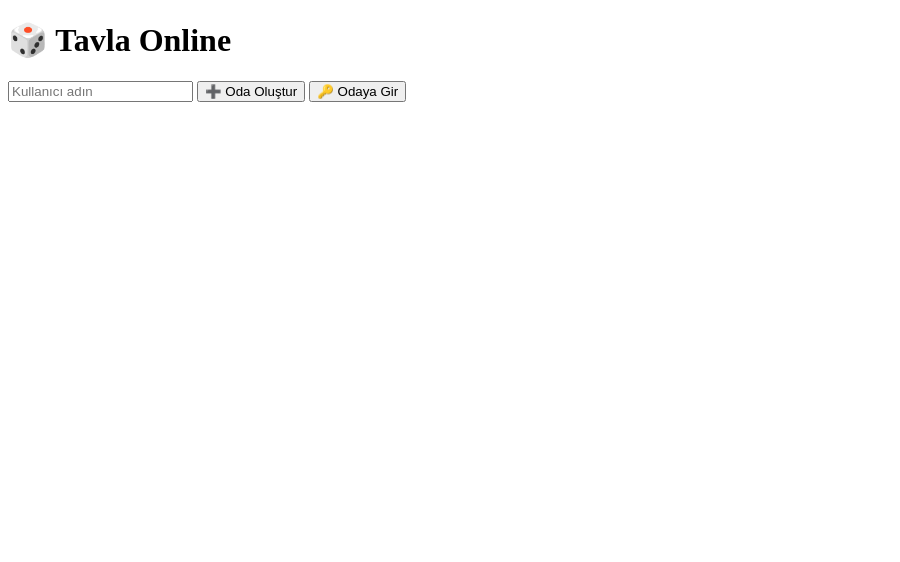
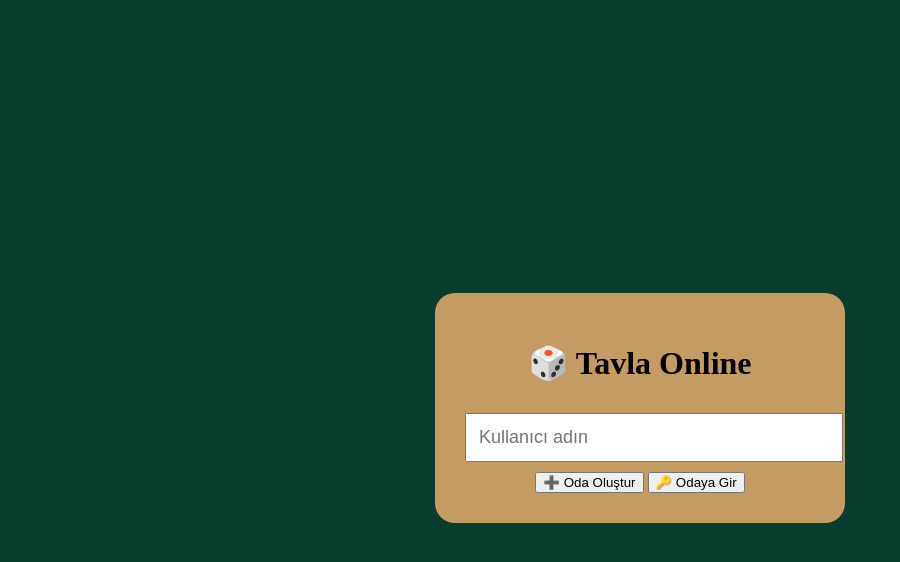
Before and after one commit to ismail4178/online-tavla, a website: page public/index.html in a window 1280 px wide. Shown: the whole page, without its empty margins (0-900 px from the left). Drawn offline with nearby package versions, Linux system fonts and the light colour scheme; no server answers.

Commit message:
style.css

```diff
--- a/public/style.css
+++ b/public/style.css
@@ -35,3 +35,41 @@
 
 .white { background: #fff; }
 .black { background: #000; }
+/* GİRİŞ */
+.login {
+  background:#0b3d2e;
+  height:100vh;
+  display:flex;
+  justify-content:center;
+  align-items:center;
+}
+
+.login-box {
+  background:#c49b63;
+  padding:30px;
+  border-radius:20px;
+  width:90%;
+  max-width:350px;
+  text-align:center;
+}
+
+.login-box input {
+  width:100%;
+  padding:12px;
+  margin:10px 0;
+  font-size:18px;
+}
+
+/* OYUN */
+.game-body {
+  margin:0;
+  background:#0b3d2e;
+}
+
+.exit {
+  position:absolute;
+  top:10px;
+  right:10px;
+  z-index:10;
+  font-size:18px;
+}
```
